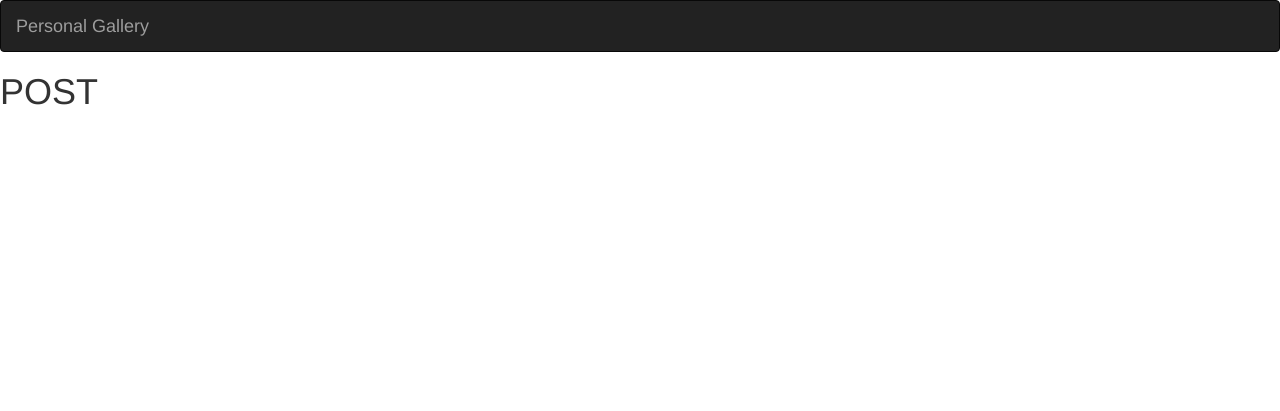
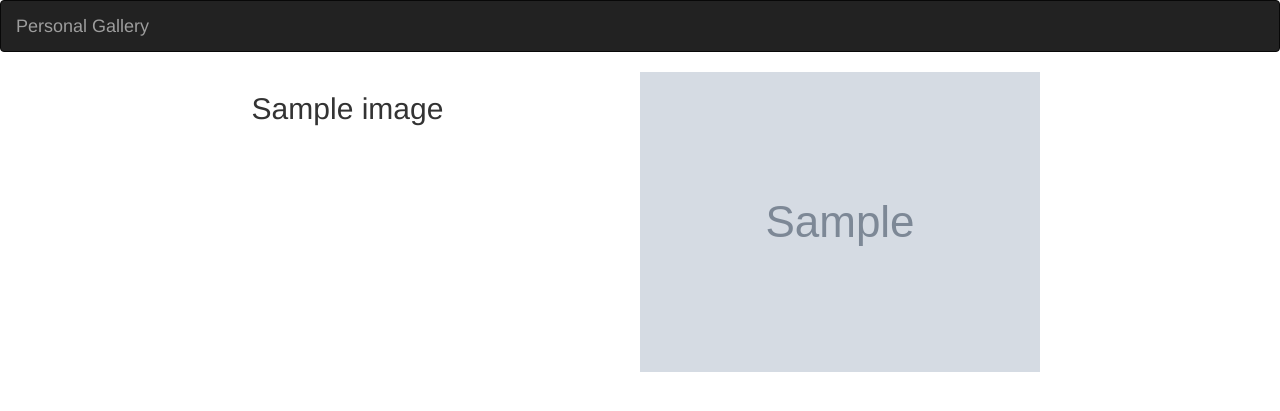
Before and after one commit to Fkaragu/P-Gallery, a Django app: page /post/ in a window 1280 px wide. Shown: the top 411 px of the page. Run offline with Django 3.2, Linux system fonts and the light colour scheme; tables that the repository leaves empty hold one stand-in row (values such as "Sample post"); grey boxes marked "Sample" are stand-in pictures; some libraries are stand-ins or nearby versions.

Commit message:
Added file structure for post to pick details

```diff
--- a/holder/templates/post.html
+++ b/holder/templates/post.html
@@ -3,5 +3,28 @@
 {% block content %}
 {{block.super}}
 
-<h1>POST</h1>
+<div class="container">
+
+  <!-- Looping through news   -->
+  {% for img_item in img %}
+
+  <div class="row">
+    <!-- displaying News articles -->
+    <div class="col-xs-6 col-sm-6 col-md-4 col-lg-6">
+      <h2 class="text-center"> {{ img_item.name }} </h2>
+    </div>
+    <div>
+      <img src="{{img_item.article_image.url}}" class="img-responsive" alt="Image">
+    </div>
+
+  </div>
+
+  {% empty %}
+  <div class="row">
+    <h2 class="text-center">There No Image Items</h2>
+  </div>
+  {% endfor %}
+
+</div>
+
 {% endblock %}
--- a/holder/urls.py
+++ b/holder/urls.py
@@ -1,7 +1,11 @@
 from django.conf.urls import url
 from . import views
+from django.conf import settings
+from django.conf.urls.static import static
 
 urlpatterns=[
     url('^$',views.welcome,name = 'welcome'),
     url(r'^post/',views.post_view),
 ]
+if settings.DEBUG:
+    urlpatterns+= static(settings.MEDIA_URL, document_root = settings.MEDIA_ROOT)
--- a/holder/views.py
+++ b/holder/views.py
@@ -1,9 +1,11 @@
 from django.shortcuts import render
 from django.http  import HttpResponse
+from .models import Image
 
 # Create your views here.
 def welcome(request):
     return render(request,'welcome.html')
 
 def post_view(request):
-    return render(request, 'post.html')
+    img = Image.all_images()
+    return render(request, 'post.html',{"img":img})
--- a/pgallery/settings.py
+++ b/pgallery/settings.py
@@ -64,6 +64,7 @@ TEMPLATES = [
                 'django.template.context_processors.request',
                 'django.contrib.auth.context_processors.auth',
                 'django.contrib.messages.context_processors.messages',
+                'django.template.context_processors.media',
             ],
         },
     },
@@ -122,3 +123,6 @@ USE_TZ = True
 # https://docs.djangoproject.com/en/1.11/howto/static-files/
 
 STATIC_URL = '/static/'
+
+MEDIA_URL = '/media/'
+MEDIA_ROOT = os.path.join(BASE_DIR, 'media')
```
Also changed, not shown: media/articles/Naturecame.jpg (renamed from articles/Naturecame.jpg).
